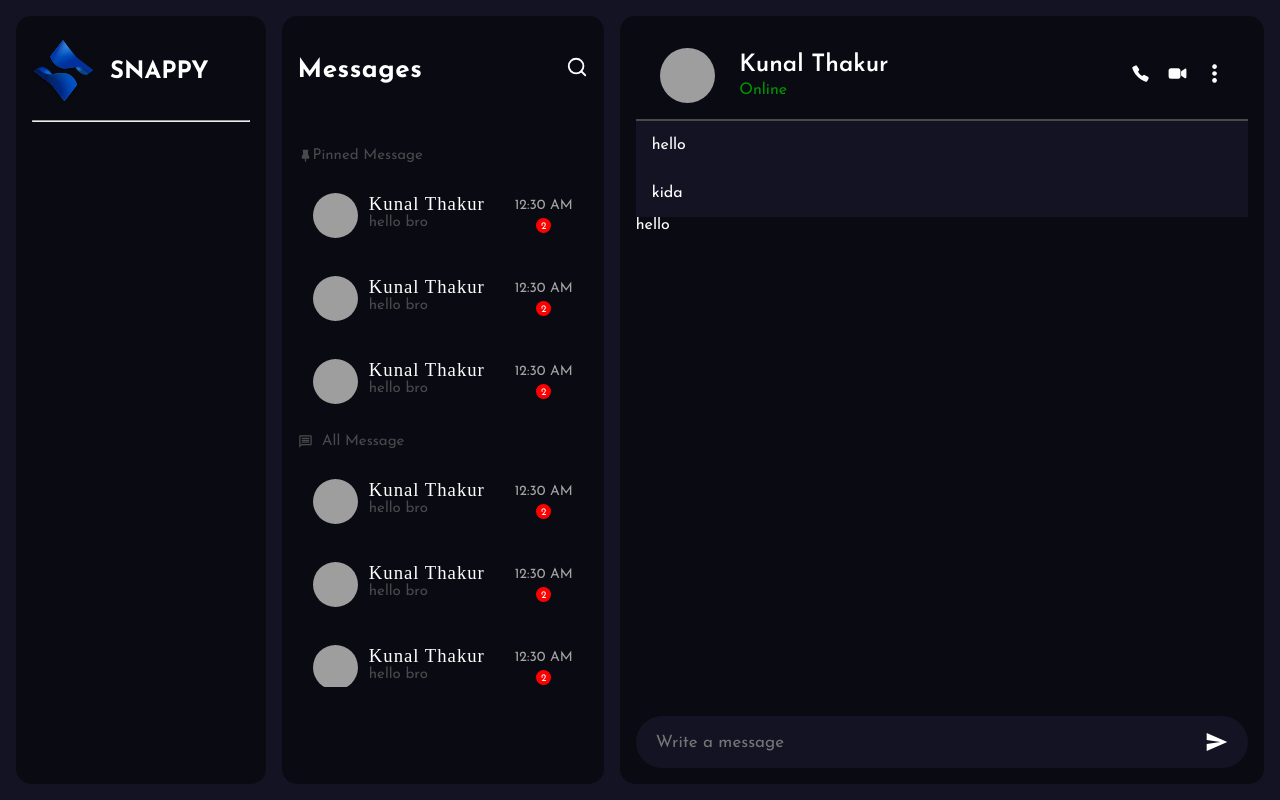
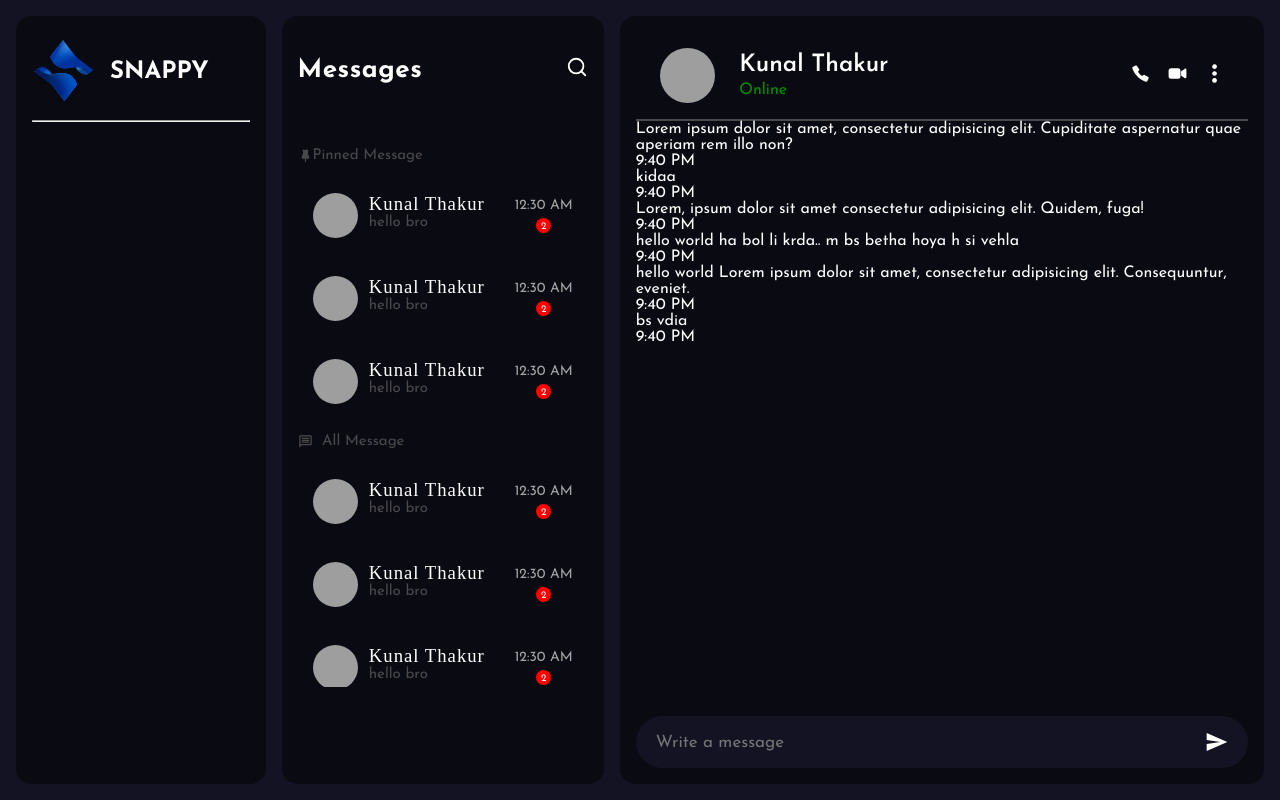
Before and after one commit to kunalthakur-01/chat-app, a React (Vite) app in the folder client/: page /chat in a window 1280 px wide. Built offline with nearby package versions, Linux system fonts and the light colour scheme; grey boxes are pictures that could not be loaded; a web font is replaced by a local one.

Commit message:
splitting the senders and recievers messages

```diff
--- a/client/src/component/chat-box/message-box/message-area/MessagesArea.tsx
+++ b/client/src/component/chat-box/message-box/message-area/MessagesArea.tsx
@@ -7,8 +7,34 @@ import SenderMessages from './SenderMessages';
 const MessagesArea = () => {
   return (
     <div className={classes.messages_area}>
-      <SenderMessages />
-      <ReceiverMessages />
+      {/* <SenderMessages />
+      <ReceiverMessages /> */}
+      <div className={classes.allMessages}>
+        <div className={`${classes.message} ${classes.left}`}>
+          <p>Lorem ipsum dolor sit amet, consectetur adipisicing elit. Cupiditate aspernatur quae aperiam rem illo non?</p>
+          <span>9:40 PM</span>
+        </div>
+        <div className={`${classes.message} ${classes.right}`}>
+          <p>kidaa</p>
+          <span>9:40 PM</span>
+        </div>
+        <div className={`${classes.message} ${classes.right}`}>
+          <p>Lorem, ipsum dolor sit amet consectetur adipisicing elit. Quidem, fuga!</p>
+          <span>9:40 PM</span>
+        </div>
+        <div className={`${classes.message} ${classes.left}`}>
+          <p>hello world ha bol li krda.. m bs betha hoya h si vehla</p>
+          <span>9:40 PM</span>
+        </div>
+        <div className={`${classes.message} ${classes.left}`}>
+          <p>hello world Lorem ipsum dolor sit amet, consectetur adipisicing elit. Consequuntur, eveniet.</p>
+          <span>9:40 PM</span>
+        </div>
+        <div className={`${classes.message} ${classes.left}`}>
+          <p>bs vdia</p>
+          <span>9:40 PM</span>
+        </div>
+      </div>
     </div>
   )
 }
```
